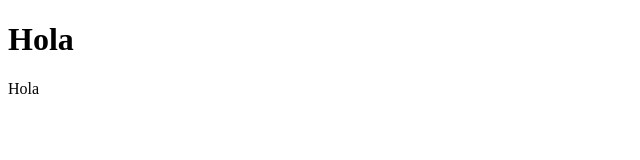
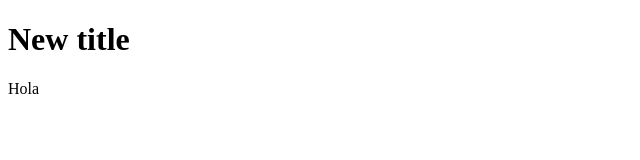
Before and after one commit to richkarday/Azure-pipeline, a website: page public/index.html in a window 1280 px wide. Shown: the whole page, without its empty margins (0-640 px from the left). Drawn offline with Linux system fonts and the light colour scheme.

Commit message:
fixed AB#61

```diff
--- a/public/index.html
+++ b/public/index.html
@@ -6,7 +6,7 @@
     <title>Document</title>
 </head>
 <body>
-    <h1>Hola</h1>
+    <h1>New title</h1>
     <p>Hola</p>
 </body>
 </html>
```
